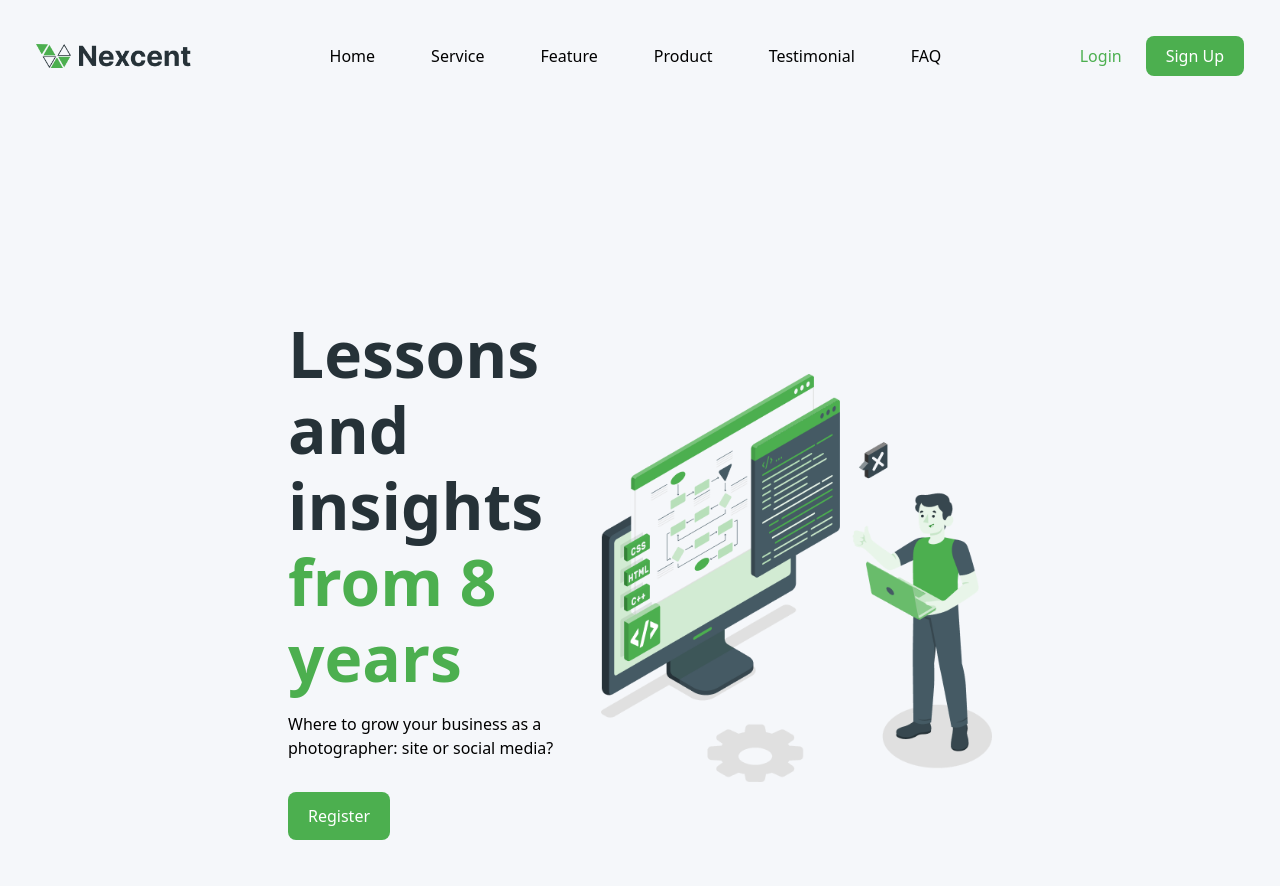
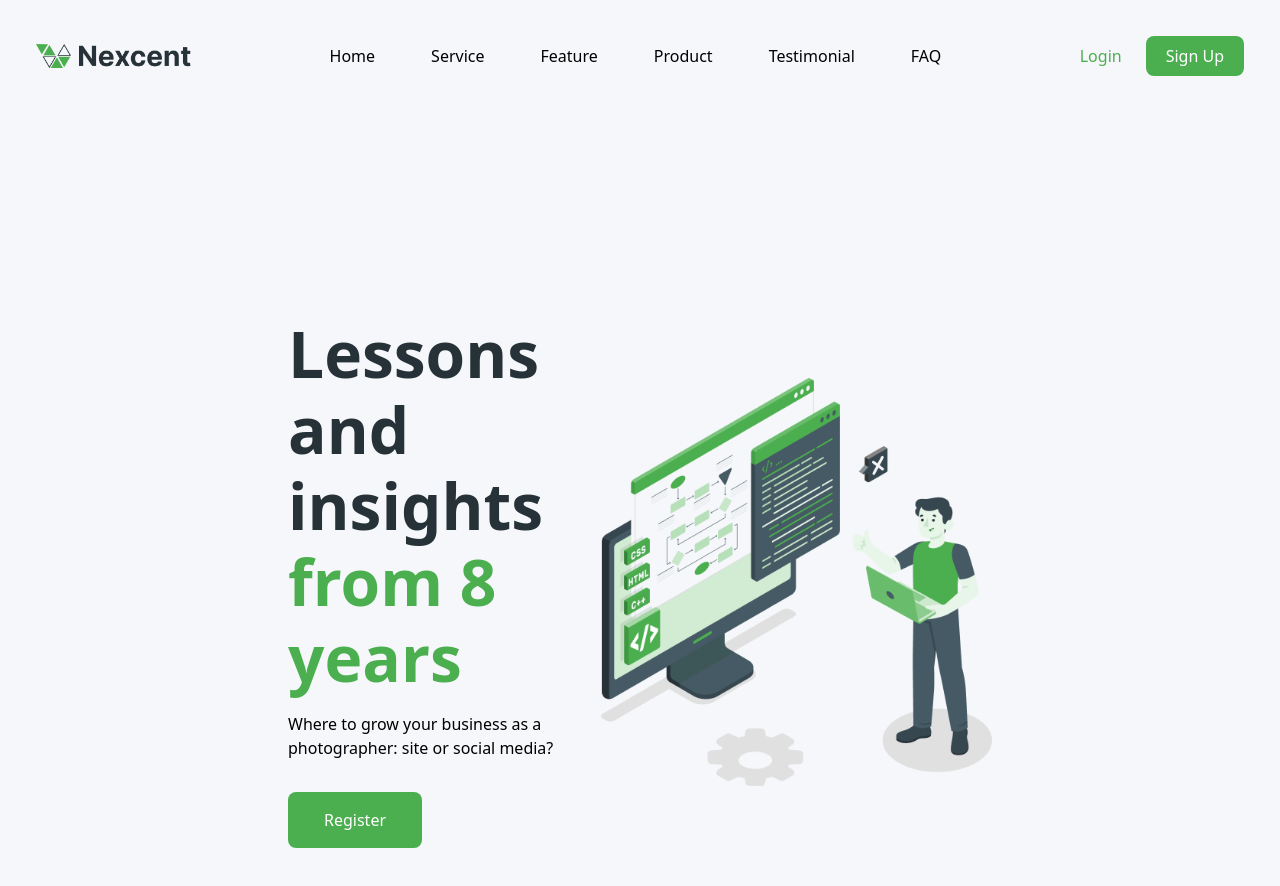
Before and after one commit to RamadhanRzq/nexcent, a React (Vite) app: page / in a window 1280 px wide. Shown: the top 886 px of the page. Built offline with nearby package versions, Linux system fonts and the light colour scheme.

Commit message:
edit button register

```diff
--- a/src/App.jsx
+++ b/src/App.jsx
@@ -8,7 +8,7 @@ function App() {
       <p className='text-secondary text-Headline1 font-semibold'>Lessons and insights</p>
       <p className='text-primary text-Headline1 font-semibold'>from 8 years</p>
       <p className='mt-4'>Where to grow your business as a photographer: site or social media?</p>
-      <button className='bg-primary hover:bg-shade1 py-3 px-5 rounded-lg text-white mt-8'>Register</button>
+      <button className='bg-primary hover:bg-shade1 py-4 px-9 rounded-lg text-white mt-8'>Register</button>
       </div>
       <img src={ilus} alt='ilustration' width={391} height={407}/>
     </div>
```
